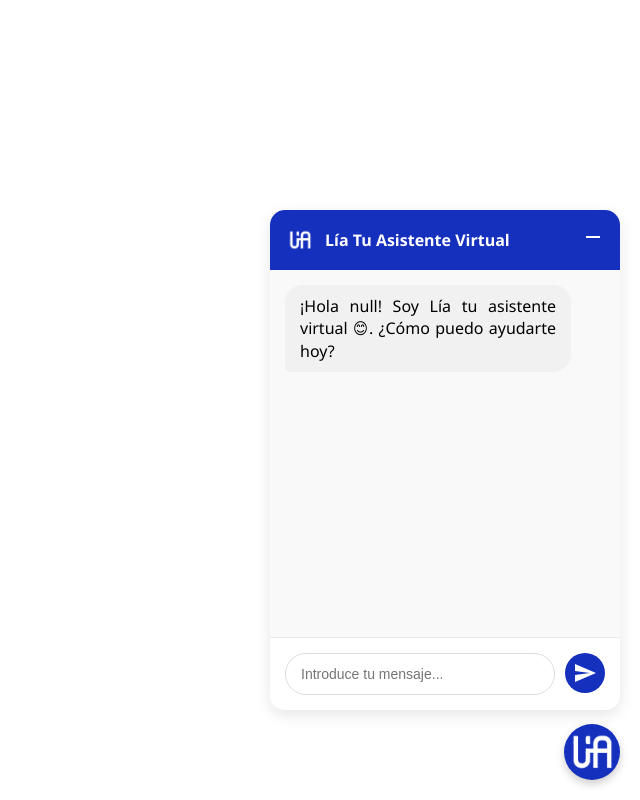
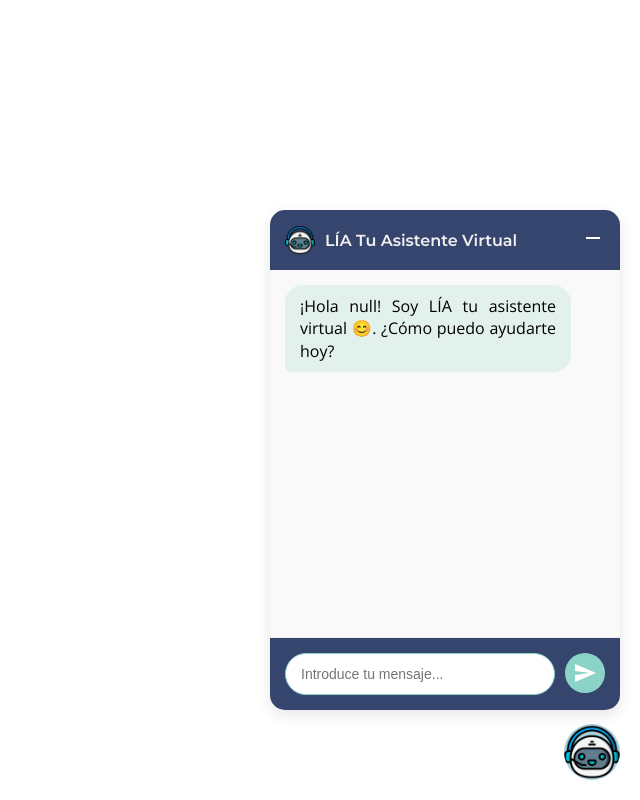
Before and after one commit to axlRoman/AgenteInteligente, a plain HTML site: page chatBubble.html in a window 1280 px wide. Both pictures are taken after a click on the element 1232 px from the left and 752 px from the top of the page. Shown: the whole page, without its empty margins (640-1280 px from the left). Drawn offline with nearby package versions, Linux system fonts and the light colour scheme.

Commit message:
modificacion de colores e icono del agente

```diff
--- a/chatBubble.html
+++ b/chatBubble.html
@@ -3,13 +3,14 @@
 <head>
     <meta charset="UTF-8">
     <meta name="viewport" content="width=device-width, initial-scale=1.0">
+    <link href="https://fonts.googleapis.com/css2?family=Montserrat:wght@600&family=Open+Sans&display=swap" rel="stylesheet">
     <title>Chat OW</title>
     <style>
-        body {
+        /*body {
             font-family: 'Segoe UI', Tahoma, Geneva, Verdana, sans-serif;
             margin: 0;
             padding: 0;
-        }
+        }*/
 
         /* Estilo de la burbuja de chat */
         .chat-bubble {
@@ -18,13 +19,13 @@
             right: 20px;
             width: 56px;
             height: 56px;
-            background-color: #1630BE;
+            background-color: #8bd3c7;
             border-radius: 50%;
             display: flex;
             justify-content: center;
             align-items: center;
             cursor: pointer;
-            box-shadow: 0 4px 8px rgba(0, 0, 0, 0.2);
+            /*box-shadow: 0 4px 8px rgba(0, 0, 0, 0.2);*/
             z-index: 1000;
             transition: all 0.3s ease;
         }
@@ -64,8 +65,8 @@
         }
 
         .chat-header {
-            background-color: #1630BE;
-            color: white;
+            background-color: #36456d;/*#8bd3c7;*/
+            color: #f1f1f1;
             padding: 15px;
             font-weight: bold;
             display: flex;
@@ -102,14 +103,15 @@
         }
 
         .received {
-            background-color: #f1f1f1;
+            background-color: #e2f1ec;
+            color: black;
             align-self: flex-start;
             border-bottom-left-radius: 5px;
         }
 
         .sent {
-            background-color: #1630BE;
-            color: white;
+            background-color: #CDD6DC;
+            color: black;
             align-self: flex-end;
             margin-left: auto;
             border-bottom-right-radius: 5px;
@@ -118,7 +120,7 @@
         .typing-indicator {
             display: inline-block;
             padding: 10px 15px;
-            background-color: #f1f1f1;
+            background-color: #e2f1ec;
             border-radius: 18px;
             margin-bottom: 15px;
             align-self: flex-start;
@@ -127,7 +129,7 @@
         .typing-indicator span {
             height: 8px;
             width: 8px;
-            background-color: #666;
+            background-color: #435751;
             border-radius: 50%;
             display: inline-block;
             margin: 0 2px;
@@ -151,20 +153,20 @@
             display: flex;
             padding: 15px;
             border-top: 1px solid #eaeaea;
-            background-color: white;
+            background-color: #36456d;
         }
 
         .chat-input {
             flex: 1;
             padding: 12px 15px;
-            border: 1px solid #ddd;
+            border: 1px solid #8bd3c7;
             border-radius: 25px;
             outline: none;
             font-size: 14px;
         }
 
         .send-button {
-            background-color: #1630BE;
+            background-color: #8bd3c7;
             color: white;
             border: none;
             border-radius: 50%;
@@ -246,9 +248,24 @@
         .chat-header-icon {
             width: 30px;
             height: 30px;
-            border-radius: 50%;
+            border-radius: 5px;
             object-fit: cover;
+            /*background-color: #8bd3c7;*/
         }
+
+        /* Fuente por defecto para todo el cuerpo del texto */
+        body {
+            font-family: 'Open Sans', sans-serif;
+        }
+
+        /* Títulos y encabezados del chat */
+        .chat-header,
+        .chat-header span,
+        .chat-header .chat-header-left span {
+            font-family: 'Montserrat', sans-serif;
+            font-weight: 600; /* SemiBold */
+        }
+
 
     </style>
 </head>
@@ -261,7 +278,7 @@
         <i class="icon icon-chat"></i>
     </div> -->
     <div class="chat-bubble" id="chatBubble">
-        <!-- Cambiar Imagen --><img src="./img/LiaLogoChatBlanco.png" alt="Chat Icon" class="chat-bubble-icon">
+        <!-- Cambiar Imagen --><img src="./img/bot.png" alt="Chat Icon" class="chat-bubble-icon">
     </div>
 
 
@@ -273,8 +290,8 @@
         </div> -->
         <div class="chat-header" id="chatHeader">
             <div class="chat-header-left">
-                <!-- Cambiar Imagen --><img src="./img/LiaLogoChatBlanco.png" alt="Bot Avatar" class="chat-header-icon">
-                <span>Lía Tu Asistente Virtual</span>
+                <!-- Cambiar Imagen --><img src="./img/bot.png" alt="Bot Avatar" class="chat-header-icon">
+                <span>LÍA Tu Asistente Virtual</span>
             </div>
             <span class="close-chat" id="closeChat"><i class="icon icon-minimize"></i></span>
         </div>
@@ -555,9 +572,26 @@
             if (chatMessages.children.length === 0) {
                 const now = new Date();
                 const mesActual = meses[now.getMonth()];
-                addMessage(`¡Hola ${nombre}! Soy Lía tu asistente virtual 😊. ¿Cómo puedo ayudarte hoy?`, 'received');
+                addMessage(`¡Hola ${nombre}! Soy LÍA tu asistente virtual 😊. ¿Cómo puedo ayudarte hoy?`, 'received');
             }
         }, 1000);
+
+        //nuevo
+        // Lista de colores posibles
+        const coloresBurbuja = ['#9d8d9c', '#95dbcd', '#CDD6CD', '#8bd3c7', '#a8d0db'];
+
+        // Elegir uno al azar
+        const colorAleatorio = coloresBurbuja[Math.floor(Math.random() * coloresBurbuja.length)];
+
+        // Aplicarlo al elemento con clase .chat-bubble
+        const burbuja = document.querySelector('.chat-bubble');
+        /*const icono = document.querySelector('.chat-header-icon');
+        if (icono) {
+            icono.style.backgroundColor = colorAleatorio;
+        }*/
+        if (burbuja) {
+            burbuja.style.backgroundColor = colorAleatorio;
+        }
     </script>
 </body>
 </html>
```
